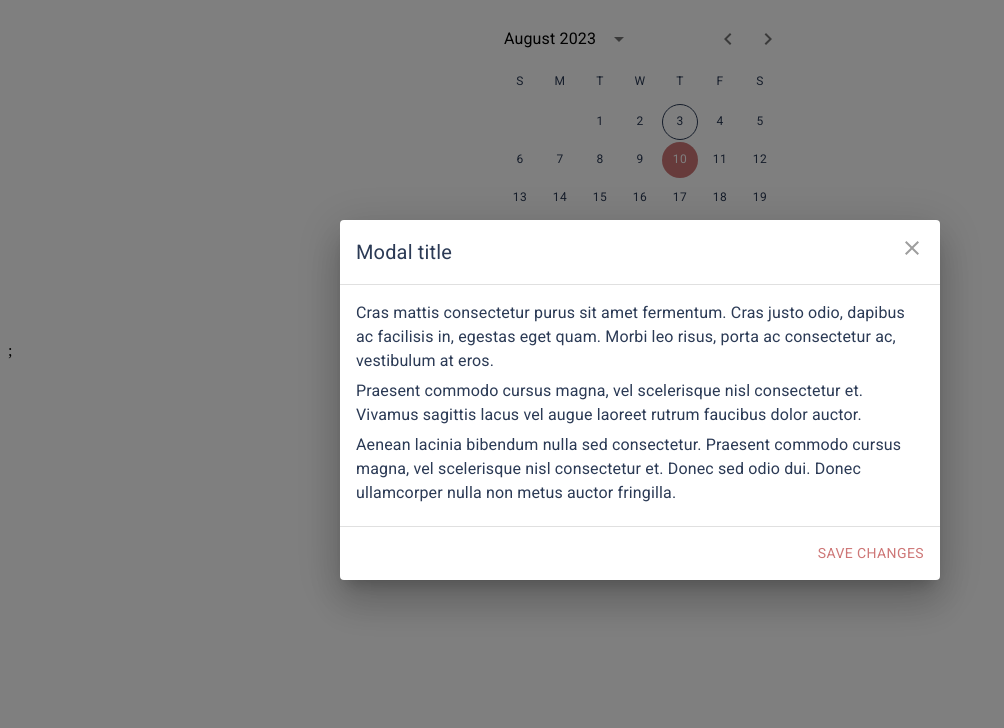
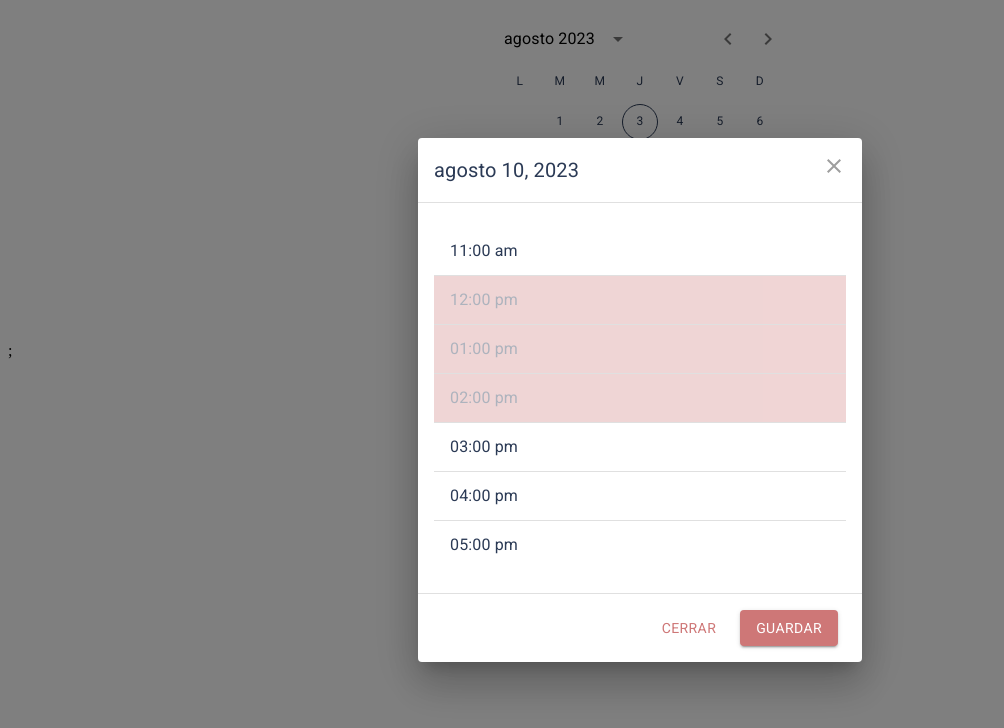
Before and after one commit to adrianreyes5/software-gestion-dermatologia, a Next.js app: page /treatment-process in a window 1280 px wide. Both pictures are taken after a click on the button "10". Shown: the top 728 px of the page, without its empty margins (0-1004 px from the left). Built offline with nearby package versions, Linux system fonts and the light colour scheme.

Commit message:
add calendar

```diff
--- a/pages/_app.tsx
+++ b/pages/_app.tsx
@@ -1,8 +1,12 @@
 import { theme } from "@/theme-provider";
 import { ThemeProvider } from "@mui/material";
+import dayjs from "dayjs";
 import type { AppProps } from "next/app";
 
 export default function App({ Component, pageProps }: AppProps) {
+
+  dayjs.locale('es');
+
   return (
     <ThemeProvider theme={theme}>
       <Component {...pageProps} />;
--- a/pages/treatment-process/index.tsx
+++ b/pages/treatment-process/index.tsx
@@ -2,6 +2,7 @@ import * as React from "react";
 import { LocalizationProvider } from "@mui/x-date-pickers/LocalizationProvider";
 import { AdapterDayjs } from "@mui/x-date-pickers/AdapterDayjs";
 import { DateCalendar } from "@mui/x-date-pickers/DateCalendar";
+import "dayjs/locale/es";
 
 import dayjs from "dayjs";
 import TreatmentHoursDialog from "@/components/treatment-hours-dialog";
@@ -12,18 +13,25 @@ const cards = [1, 2, 3, 4, 5, 6, 7, 8, 9];
 
 export default function AvailableTreatments() {
   const [openDateDialog, setOpenDateDialog] = React.useState<boolean>(false);
+  const [selectedDate, setSelectedDate] = React.useState<string>("");
 
   const handleDate = (event: any) => {
-    console.log(dayjs(event).format("YYYY-MM-DD"));
+    const date = dayjs(event).format("MMMM D, YYYY");
+
+    setSelectedDate(date);
     setOpenDateDialog(true);
   };
   return (
     <div>
-      <LocalizationProvider dateAdapter={AdapterDayjs}>
+      <LocalizationProvider dateAdapter={AdapterDayjs} adapterLocale="es">
         <DateCalendar onChange={handleDate} />
       </LocalizationProvider>
 
-      <TreatmentHoursDialog open={openDateDialog} setOpen={setOpenDateDialog} />
+      <TreatmentHoursDialog
+        open={openDateDialog}
+        setOpen={setOpenDateDialog}
+        date={selectedDate}
+      />
     </div>
   );
 }
--- /dev/null
+++ b/src/components/treatment-hours-dialog/alert-dialog/indext.tsx
@@ -0,0 +1,47 @@
+import * as React from "react";
+import Button from "@mui/material/Button";
+import Dialog from "@mui/material/Dialog";
+import DialogActions from "@mui/material/DialogActions";
+import DialogContent from "@mui/material/DialogContent";
+import DialogContentText from "@mui/material/DialogContentText";
+import DialogTitle from "@mui/material/DialogTitle";
+
+type Props = {
+  open: boolean;
+  setOpen: () => void;
+
+  title: string;
+  description: string;
+};
+
+export default function AlertDialog({
+  title,
+  description,
+  open,
+  setOpen,
+}: Props) {
+  const handleClose = () => {
+    setOpen();
+  };
+
+  return (
+    <div>
+      <Dialog
+        open={open}
+        onClose={handleClose}
+        aria-labelledby="alert-dialog-title"
+        aria-describedby="alert-dialog-description"
+      >
+        <DialogTitle id="alert-dialog-title">{title}</DialogTitle>
+        <DialogContent>
+          <DialogContentText id="alert-dialog-description">
+            {description}
+          </DialogContentText>
+        </DialogContent>
+        <DialogActions>
+          <Button onClick={handleClose}>Aceptar</Button>
+        </DialogActions>
+      </Dialog>
+    </div>
+  );
+}
--- /dev/null
+++ b/src/components/treatment-hours-dialog/hour-list.tsx
@@ -0,0 +1,47 @@
+import React from "react";
+import Box from "@mui/material/Box";
+import List from "@mui/material/List";
+import ListItem from "@mui/material/ListItem";
+import ListItemButton from "@mui/material/ListItemButton";
+import ListItemText from "@mui/material/ListItemText";
+import Divider from "@mui/material/Divider";
+import { useTheme } from "@mui/material/styles";
+
+type Props = {
+  treatmentHours: number;
+  hours: { value: string; available: boolean; selected: boolean }[];
+  selectHours: (hour: any, index: number) => void;
+};
+
+const HourList: React.FunctionComponent<Props> = ({ hours, selectHours }) => {
+  const theme = useTheme();
+
+  return (
+    <Box sx={{ width: "100%", bgcolor: "background.paper" }}>
+      <List>
+        {hours.map((hour, index) => (
+          <React.Fragment key={index}>
+            {index > 0 && <Divider />}
+            <ListItem disablePadding>
+              <ListItemButton
+                style={{
+                  backgroundColor: !hour.selected && hour.available
+                    ? "#fff"
+                    : !hour.available
+                    ? theme.palette.primary.light
+                    : theme.palette.primary.main,
+                }}
+                disabled={!hour.available}
+                onClick={() => selectHours(hour, index)}
+              >
+                <ListItemText primary={hour.value} />
+              </ListItemButton>
+            </ListItem>
+          </React.Fragment>
+        ))}
+      </List>
+    </Box>
+  );
+};
+
+export default HourList;
--- a/src/components/treatment-hours-dialog/index.tsx
+++ b/src/components/treatment-hours-dialog/index.tsx
@@ -7,7 +7,10 @@ import DialogContent from "@mui/material/DialogContent";
 import DialogActions from "@mui/material/DialogActions";
 import IconButton from "@mui/material/IconButton";
 import CloseIcon from "@mui/icons-material/Close";
-import Typography from "@mui/material/Typography";
+import Box from "@mui/material/Box";
+import HourList from "./hour-list";
+import { hourData } from "@/utils/hour-list";
+import AlertDialog from "./alert-dialog/indext";
 
 const BootstrapDialog = styled(Dialog)(({ theme }) => ({
   "& .MuiDialogContent-root": {
@@ -51,17 +54,59 @@ function BootstrapDialogTitle(props: DialogTitleProps) {
 type Props = {
   open: boolean;
   setOpen: React.Dispatch<React.SetStateAction<boolean>>;
+
+  date: string;
 };
 
 const TreatmentHoursDialog: React.FunctionComponent<Props> = ({
   open,
   setOpen,
+  date,
 }) => {
+  const [hours, setHours] = React.useState(hourData);
+  const [showAlertDialog, setShowAlertDialog] = React.useState<{
+    title: string;
+    description: string;
+    open: boolean;
+  }>({
+    title: "",
+    description: "",
+    open: false,
+  });
+
+  const selectHours = (
+    hour: { value: string; available: boolean },
+    index: number
+  ) => {
+    // Crea una copia del array original para evitar mutaciones directas
+    const newData = [...hourData];
+
+    const isAvailable =
+      hours[index].available &&
+      hours[index + 1]?.available &&
+      hours[index + 2]?.available;
+
+    console.log(isAvailable);
+    if (isAvailable) {
+      // Actualiza el estado "selected" del elemento seleccionado y los siguientes 2 elementos
+      for (let i = index; i <= index + 2 && i < newData.length; i++) {
+        newData[i] = { ...newData[i], selected: true };
+      }
+    } else {
+      setShowAlertDialog({
+        title: "Hora no disponible",
+        description: "El tiempo del tratamiento es de 3 horas",
+        open: true,
+      });
+    }
+
+    // Actualiza el estado del array con los elementos actualizados
+    setHours([...newData]);
+  };
+
   const handleClose = () => {
     setOpen(false);
   };
-
-  console.log(open)
 
   return (
     <div>
@@ -69,36 +114,54 @@ const TreatmentHoursDialog: React.FunctionComponent<Props> = ({
         onClose={handleClose}
         aria-labelledby="customized-dialog-title"
         open={open}
+        fullWidth
+        maxWidth="xs"
       >
         <BootstrapDialogTitle
           id="customized-dialog-title"
           onClose={handleClose}
         >
-          Modal title
+          {date}
         </BootstrapDialogTitle>
         <DialogContent dividers>
-          <Typography gutterBottom>
-            Cras mattis consectetur purus sit amet fermentum. Cras justo odio,
-            dapibus ac facilisis in, egestas eget quam. Morbi leo risus, porta
-            ac consectetur ac, vestibulum at eros.
-          </Typography>
-          <Typography gutterBottom>
-            Praesent commodo cursus magna, vel scelerisque nisl consectetur et.
-            Vivamus sagittis lacus vel augue laoreet rutrum faucibus dolor
-            auctor.
-          </Typography>
-          <Typography gutterBottom>
-            Aenean lacinia bibendum nulla sed consectetur. Praesent commodo
-            cursus magna, vel scelerisque nisl consectetur et. Donec sed odio
-            dui. Donec ullamcorper nulla non metus auctor fringilla.
-          </Typography>
+          <Box width="100%">
+            <HourList
+              treatmentHours={2}
+              hours={hours}
+              selectHours={selectHours}
+            />
+          </Box>
         </DialogContent>
         <DialogActions>
-          <Button autoFocus onClick={handleClose}>
-            Save changes
-          </Button>
+          <Box padding={1} display="flex" alignItems="center">
+            <Box mx={1}>
+              <Button autoFocus onClick={handleClose}>
+                Cerrar
+              </Button>
+            </Box>
+            <Box mx={1}>
+              <Button autoFocus onClick={handleClose} variant="contained">
+                Guardar
+              </Button>
+            </Box>
+          </Box>
         </DialogActions>
       </BootstrapDialog>
+
+      {showAlertDialog.open && (
+        <AlertDialog
+          description={showAlertDialog.description}
+          open={showAlertDialog.open}
+          setOpen={() =>
+            setShowAlertDialog({
+              title: "",
+              description: "",
+              open: false,
+            })
+          }
+          title={showAlertDialog.title}
+        />
+      )}
     </div>
   );
 };
--- /dev/null
+++ b/src/utils/hour-list.tsx
@@ -0,0 +1,9 @@
+export const hourData = [
+  { value: "11:00 am", selected: false, available: true },
+  { value: "12:00 pm", selected: false, available: false },
+  { value: "01:00 pm", selected: false, available: false },
+  { value: "02:00 pm", selected: false, available: false },
+  { value: "03:00 pm", selected: false, available: true },
+  { value: "04:00 pm", selected: false, available: true },
+  { value: "05:00 pm", selected: false, available: true },
+];
```
